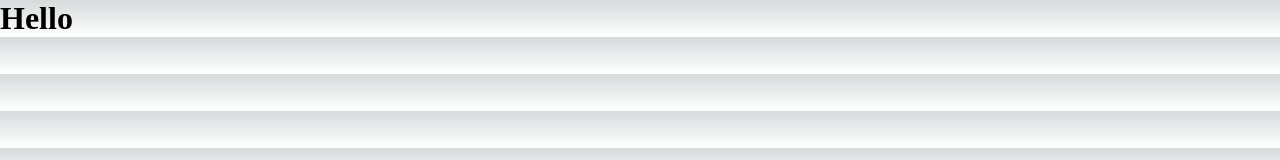
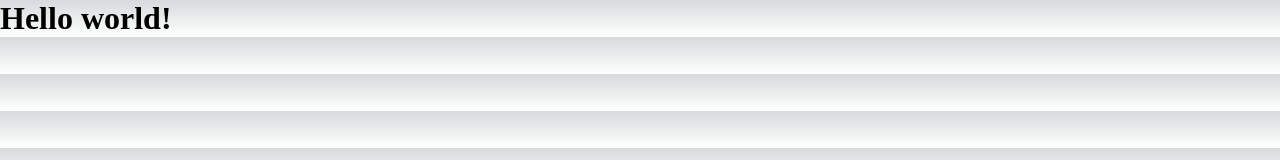
Before and after one commit to vulcao/nextjs-hdc, a Next.js app in the folder 1_helloworld/: page / in a window 1280 px wide. Shown: the top 160 px of the page. Built offline with nearby package versions, Linux system fonts and the light colour scheme.

Commit message:
aula 4 concluida

```diff
--- a/1_helloworld/pages/index.tsx
+++ b/1_helloworld/pages/index.tsx
@@ -8,7 +8,7 @@ const inter = Inter({ subsets: ['latin'] })
 export default function Home() {
   return (
     <>
-    <h1>Hello</h1>
+    <h1>Hello world!</h1>
     {/*
       <Head>
         <title>Create Next App</title>
```
Also changed, not shown: 1_helloworld/pages/about.js (added, +7 -0 lines), 1_helloworld/pages/produtos.js (added, +7 -0 lines), 1 other file (tests, documents, lock files or other folders).
